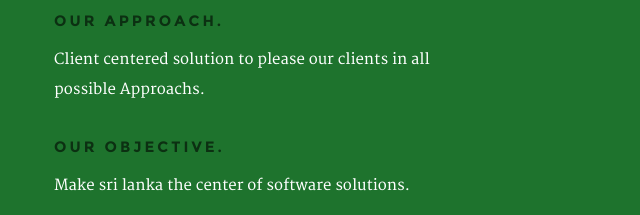
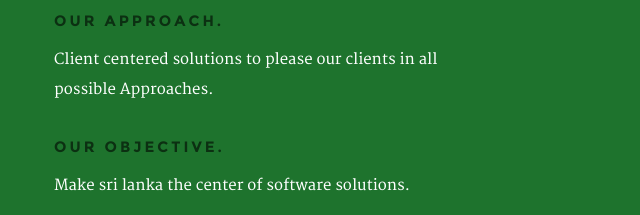
Before and after one commit to obhasha/underConstruction, a plain HTML site: page index.html in a window 1280 px wide. Shown: the part 1185-1400 px from the top of the page, 606-1246 px from the left. Drawn offline with nearby package versions, Linux system fonts and the light colour scheme; some packages are replaced by stand-ins of ours.

Commit message:
Update index.html

```diff
--- a/index.html
+++ b/index.html
@@ -147,7 +147,7 @@
 	      <div class="six columns">
 		      <h3>Our Approach.</h3>
 
-		      <p>Client centered solution to please our clients in all possible Approachs.
+		      <p>Client centered solutions to please our clients in all possible Approaches.
 		      </p>
 	      </div>
 
```
